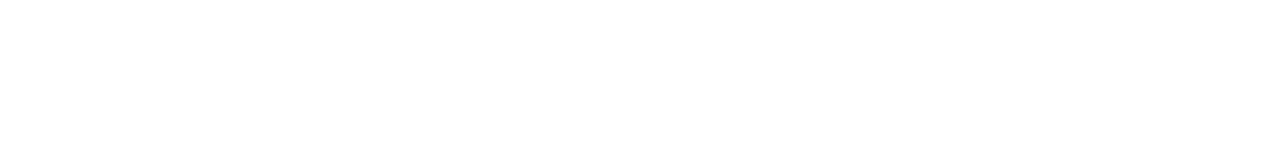
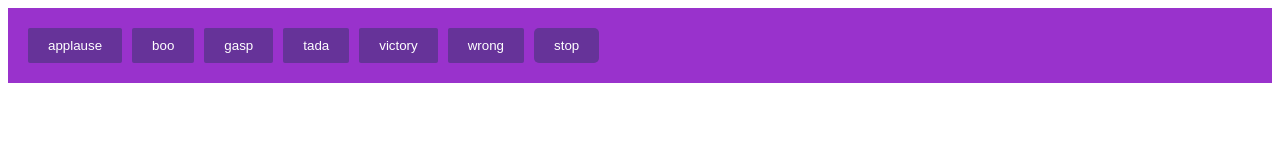
Before and after one commit to acciojob/Soundbar-Manjiripund, a website: page main.html in a window 1280 px wide. Drawn offline with Linux system fonts and the light colour scheme.

Commit message:
created a submission

```diff
--- a/main.html
+++ b/main.html
@@ -10,7 +10,15 @@
 	<!-- the entire body must be written by student -->
     <script type="text/javascript" src="./script.js">
 </script>
-
+	<section id="buttons">
+		<button class="btn" data-sound="applause">applause</button>
+		<button class="btn" data-sound="boo">boo</button>
+		<button class="btn" data-sound="gasp">gasp</button>
+		<button class="btn" data-sound="tada">tada</button>
+		<button class="btn" data-sound="victory">victory</button>
+		<button class="btn" data-sound="wrong">wrong</button>
+		<button class="stop">stop</button>
+	</section>
 </body>
 
 </html>
--- a/script.js
+++ b/script.js
@@ -1 +1,23 @@
 //your JS code here. If required.
+let currentAudio=null;
+const buttons=document.querySelectorAll(".btn");
+
+buttons.forEach(btn=>{
+	btn.addEventListner("click",()=>{
+		if(btn.classList.contains("stop")){
+			if(currentAudio){
+				currentAudio.pause();
+
+				currentAudio.currentTime=0;
+			}
+			return;
+		}
+		if(currentAudio){
+			currentAudio.pause();
+			currentAudio.currentTime=0;
+		}
+		let soundName= btn.getAtrribute("data-sound");
+		currentAudio=new Audio("sound/" + soundName + ".mp3");
+		currentAudio.play();
+	});
+});
--- a/styles.css
+++ b/styles.css
@@ -1 +1,23 @@
 /*  your css code here. If applicable */
+#buttons{
+	background-color:#9932CC;
+	padding:20px;
+	display:flex;
+	flwx-wrap:wrap;
+	gap:10px;
+}
+.btn{
+	padding:10px 20px;
+	border:none;
+	border-radius:2px;
+	background-color:RebeccaPurple;
+	cursor:pointer;
+	color:white
+}
+.stop{
+	background-color:RebeccaPurple;
+	color:white;
+	padding:10px 20px;
+	border:none;
+	border-radius:5px;
+}
```
